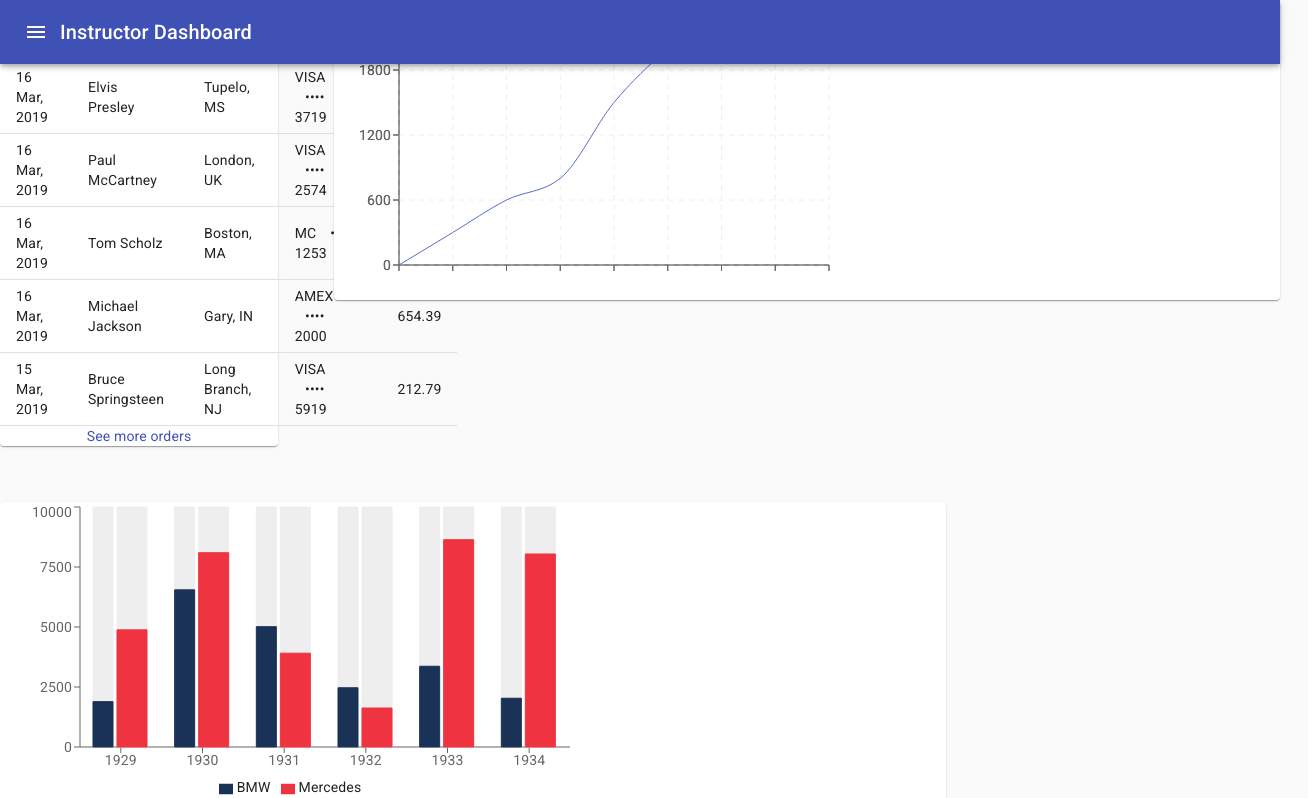
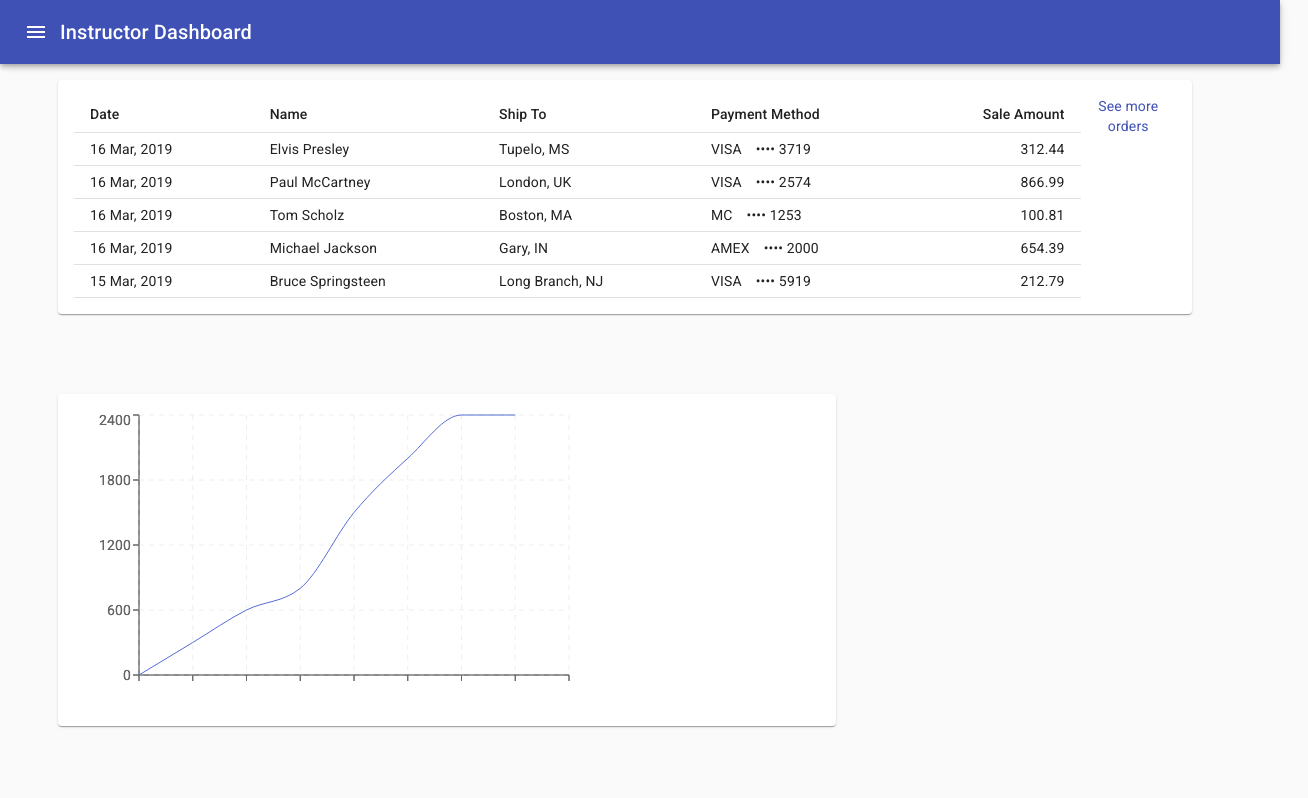
Before and after one commit to patgraczyk/instructor-dashboard, a React (Create React App) app: page / in a window 1280 px wide. Shown: the top 798 px of the page, 1308 px wide, since content can reach past the window. Built offline with nearby package versions, Linux system fonts and the light colour scheme.

Commit message:
all dashboard components display and hide when navbar active

```diff
--- a/src/Dashboard/Dashboard.js
+++ b/src/Dashboard/Dashboard.js
@@ -19,26 +19,41 @@ import Footer from './Footer'
 
 const drawerWidth = 240;
 
-const useStyles = makeStyles(theme=>({
+const useStyles = makeStyles(theme => ({
   root: {
-    display:'flex',
+    display: 'flex',
   },
-  fixedHeight: {
-    height: 240,
+  content: {
+    flexGrow: 1,
+    padding: theme.spacing(10),
+    transition: theme.transitions.create('margin', {
+      easing: theme.transitions.easing.sharp,
+      duration: theme.transitions.duration.leavingScreen,
+    }),
+    marginLeft: -drawerWidth,
+  },
+  contentShift: {
+    transition: theme.transitions.create('margin', {
+      easing: theme.transitions.easing.easeOut,
+      duration: theme.transitions.duration.enteringScreen,
+    }),
+    marginLeft: 10,
+  },
+  drawerHeader: {
+    display: 'flex',
+    alignItems: 'right',
+    padding: '0 8px',
+    ...theme.mixins.toolbar,
+    justifyContent: 'flex-end',
   },
   paper: {
     padding: theme.spacing(2),
     display: 'flex',
     overflow: 'auto',
-    flexDirection: 'column',
+    flexDirection: 'row',
+    marginLeft: '210px'
   },
-}))
-
-const styles = {
-    Paper: {
-        paddng:20, marginTop: 10, marginBottom:10
-    }
-}
+}));
 
 function PersistentDrawerLeft() {
   const classes = useStyles();
@@ -104,34 +119,40 @@ function PersistentDrawerLeft() {
           ))}
         </List>
       </Drawer>
-      <div>
+      <main
+        className={clsx(classes.content, {
+          [classes.contentShift]: open,
+        })}
+      >
+      <div className={classes.drawerHeader}>
         {/* ORDERS TABLE DISPPLAY */}
-        <Grid container spacing={7}>
-            <Grid item xs={12} md={4} lg={3}>
-              <Paper>
+        <Grid container spacing={10}>
+            <Grid item xs>
+              <Paper className={classes.paper}>
               <OrdersTable/>
               </Paper>
             </Grid>
              {/* LINE CHART DISPLAY */}
              <Grid item xs={12} md={8} lg={9}>
-                <Paper>
+             <Paper className={classes.paper}>
                   <HighChart/>
                 </Paper>
             </Grid>
             {/* BAR CHART DISPLAY */}
             <Grid item xs={12} md={8} lg={9}>
-                <Paper>
+            <Paper className={classes.paper}>
                   <Chart/>
                 </Paper>
             </Grid>
-            <Grid item xs>
-            <Footer />
-            </Grid>
         </Grid>
+        </div>
+
+        </main>
+
+    <div>
+      <Footer />
     </div>
-    <div>
-    </div>
-    </div>
+</div>
   );
 }
 
```
